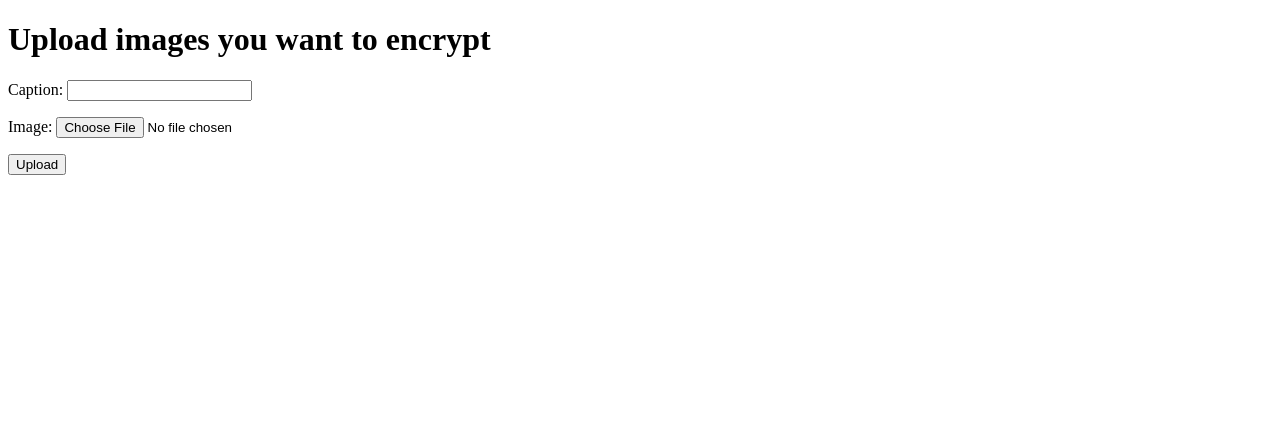
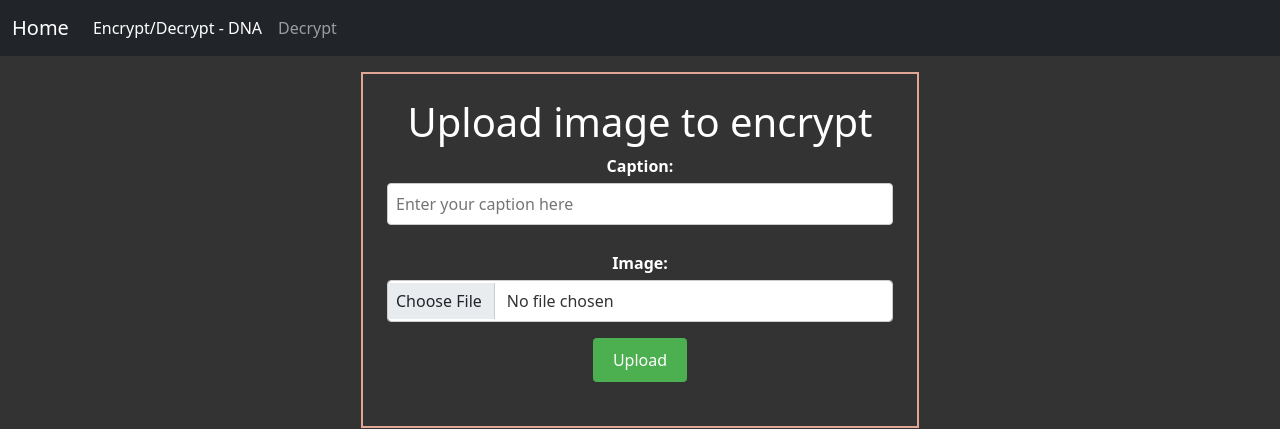
Before and after one commit to Isha-121/Image-encryption, a Django app: page /image in a window 1280 px wide. Shown: the top 429 px of the page. Before the commit the page ends 175 px from the top, so only its background shows below. Run offline with Django 4.2, Linux system fonts and the light colour scheme; some libraries are stand-ins or nearby versions.

Commit message:
css added for image encrypt/descrypt using dna

```diff
--- a/ImageEncryption/image/forms.py
+++ b/ImageEncryption/image/forms.py
@@ -10,3 +10,7 @@ class UploadedImage(forms.ModelForm):
         model = MyImage
         # include all the fileds of the model
         fields = "__all__"
+        widgets = {
+            'caption': forms.TextInput(attrs={'placeholder': 'Enter your caption here'}),
+            'image' : forms.FileInput(attrs={'class': 'form-control', 'placeholder': 'Upload your image here'}),
+        }
--- /dev/null
+++ b/ImageEncryption/image/static/image/css/image_dna.css
@@ -0,0 +1,54 @@
+body {
+	background-color: #333;
+	text-align: center;
+	color: white;
+}
+
+.my-form {
+	margin-bottom: 20px;
+	color: white;
+}
+
+.my-form label {
+	display: block;
+	margin-bottom: 5px;
+	font-weight: bold;
+}
+.input-form {
+	border: 2px solid rgb(225, 167, 148);
+}
+
+img {
+	min-width: 100%;
+	min-height: 100%;
+	width: auto;
+	height: auto;
+}
+
+.card {
+	min-height: 300px;
+	max-height: 400px;
+}
+.my-form input[type="text"],
+.my-form input[type="file"] {
+	width: 100%;
+	padding: 8px;
+	border: 1px solid #ccc;
+	border-radius: 4px;
+	box-sizing: border-box;
+	margin-bottom: 10px;
+	color: #333;
+}
+
+.my-form button[type="submit"] {
+	background-color: #4caf50;
+	color: white;
+	padding: 10px 20px;
+	border: none;
+	border-radius: 4px;
+	cursor: pointer;
+}
+
+.my-form input[type="submit"]:hover {
+	background-color: #45a049;
+}
--- a/ImageEncryption/image/templates/home.html
+++ b/ImageEncryption/image/templates/home.html
@@ -36,7 +36,7 @@
 				<div class="collapse navbar-collapse" id="navbarNav">
 					<ul class="navbar-nav">
 						<li class="nav-item">
-							<a class="nav-link" href="#">Encrypt</a>
+							<a class="nav-link" href="/image">Encrypt</a>
 						</li>
 						<li class="nav-item">
 							<a class="nav-link" href="#">Decrypt</a>
--- a/ImageEncryption/image/templates/image.html
+++ b/ImageEncryption/image/templates/image.html
@@ -6,17 +6,87 @@
 		<meta http-equiv="X-UA-Compatible" content="IE=edge" />
 		<meta name="viewport" content="width=device-width, initial-scale=1.0" />
 		<title>Image</title>
+		<link
+			href="https://cdn.jsdelivr.net/npm/bootstrap@5.0.2/dist/css/bootstrap.min.css"
+			rel="stylesheet"
+			integrity="sha384-EVSTQN3/azprG1Anm3QDgpJLIm9Nao0Yz1ztcQTwFspd3yD65VohhpuuCOmLASjC"
+			crossorigin="anonymous"
+		/>
+		<script src="https://cdn.freecodecamp.org/testable-projects-fcc/v1/bundle.js"></script>
+
+		<link rel="stylesheet" href="{% static '/image/css/image_dna.css' %}" />
 	</head>
 	<body>
-    <h1>Upload images you want to encrypt</h1>
-    <form method="post" enctype="multipart/form-data">
+		<nav class="navbar navbar-expand-lg navbar-dark bg-dark">
+			<div class="container-fluid">
+				<a class="navbar-brand" href="/home">Home</a>
+				<button
+					class="navbar-toggler"
+					type="button"
+					data-bs-toggle="collapse"
+					data-bs-target="#navbarNav"
+					aria-controls="navbarNav"
+					aria-expanded="false"
+					aria-label="Toggle navigation"
+				>
+					<span class="navbar-toggler-icon"></span>
+				</button>
+				<div class="collapse navbar-collapse" id="navbarNav">
+					<ul class="navbar-nav">
+						<li class="nav-item">
+							<a class="nav-link active" href="/image">Encrypt/Decrypt - DNA</a>
+						</li>
+						<li class="nav-item">
+							<a class="nav-link" href="#">Decrypt</a>
+						</li>
+					</ul>
+				</div>
+			</div>
+		</nav>
+		<div class="container py-3">
+			<div class="input-form w-50 m-auto p-4">
+				<h1>Upload image to encrypt</h1>
+				<form class="my-form" method="post" enctype="multipart/form-data">
 					{% csrf_token %} {{ form.as_p }}
 					<button type="submit">Upload</button>
 				</form>
+			</div>
 
+      <div class="row mt-4">
+        <div class="col-md-4">
+          <div class="card mb-4 box-shadow">
+            <img class="card-img-top" src="{% static 'decrypted_image.png' %}" alt="Card image cap">
+            <div class="card-body">
+              <p class="card-text">Uploaded image</p>
+            </div>
+          </div>
+        </div>
+        <div class="col-md-4">
+          <div class="card mb-4 box-shadow">
+            <img class="card-img-top"src="{% static 'encrypted_image.png' %}" alt="Card image cap">
+            <div class="card-body">
+              <p class="card-text">Encrypted image</p>
+            </div>
+          </div>
+        </div>
+        <div class="col-md-4">
+          <div class="card mb-4 box-shadow">
+            <img class="card-img-top" src="https://via.placeholder.com/300x200" alt="Card image cap">
+            <div class="card-body">
+              <p class="card-text">Decrypted image</p>
+            </div>
+          </div>
+        </div>
+      </div>
 			{% if img_obj %}
+
+
 			<h3>Succesfully uploaded : {{img_obj.caption}}</h3>
-    <img src="{{ img_obj.image.url}}" alt="connect" style="max-height: 300px" />
+			<img
+				src="{{ img_obj.image.url}}"
+				alt="connect"
+				style="max-height: 300px"
+			/>
 			<h3>Encrypted image</h3>
 			<img
 				src="{% static 'encrypted_image.png' %}"
@@ -41,5 +111,16 @@
 				>Download Decrypted Image</a
 			>
 			{% endif %}
+		</div>
 	</body>
+	<script
+		src="https://cdn.jsdelivr.net/npm/@popperjs/core@2.9.2/dist/umd/popper.min.js"
+		integrity="sha384-IQsoLXl5PILFhosVNubq5LC7Qb9DXgDA9i+tQ8Zj3iwWAwPtgFTxbJ8NT4GN1R8p"
+		crossorigin="anonymous"
+	></script>
+	<script
+		src="https://cdn.jsdelivr.net/npm/bootstrap@5.0.2/dist/js/bootstrap.min.js"
+		integrity="sha384-cVKIPhGWiC2Al4u+LWgxfKTRIcfu0JTxR+EQDz/bgldoEyl4H0zUF0QKbrJ0EcQF"
+		crossorigin="anonymous"
+	></script>
 </html>
--- a/ImageEncryption/image/urls.py
+++ b/ImageEncryption/image/urls.py
@@ -9,6 +9,7 @@ urlpatterns = [
     path("image", views.upload_image, name="image"),
     path("images", views.get_images, name="images"),
     path('home',views.get_home,name='home'),
+    path('aesencrypt',views.aes_encrypt,name='aesEncrypt'),
 ]
 
 if settings.DEBUG:
--- a/ImageEncryption/image/views.py
+++ b/ImageEncryption/image/views.py
@@ -439,3 +439,6 @@ def get_images(request):
 def get_home(request):
     if request.method == "GET":
         return render(request, "home.html")
+def aes_encrypt(request):
+    if request.method == "GET":
+        return render(request, "aesEncrypt.html")
```
Also changed, not shown: ImageEncryption/image/templates/aesEncrypt.html (added, +12 -0 lines), ImageEncryption/db.sqlite3, ImageEncryption/media/images/Shreenathji.jpg (deleted), ImageEncryption/media/images/peakpx.jpg (deleted), ImageEncryption/media/images/peakpx_TMeGpki.jpg (deleted), ImageEncryption/static/decrypted_image.png, 1 other file. Lines whose indentation alone changed are shown as unchanged.
